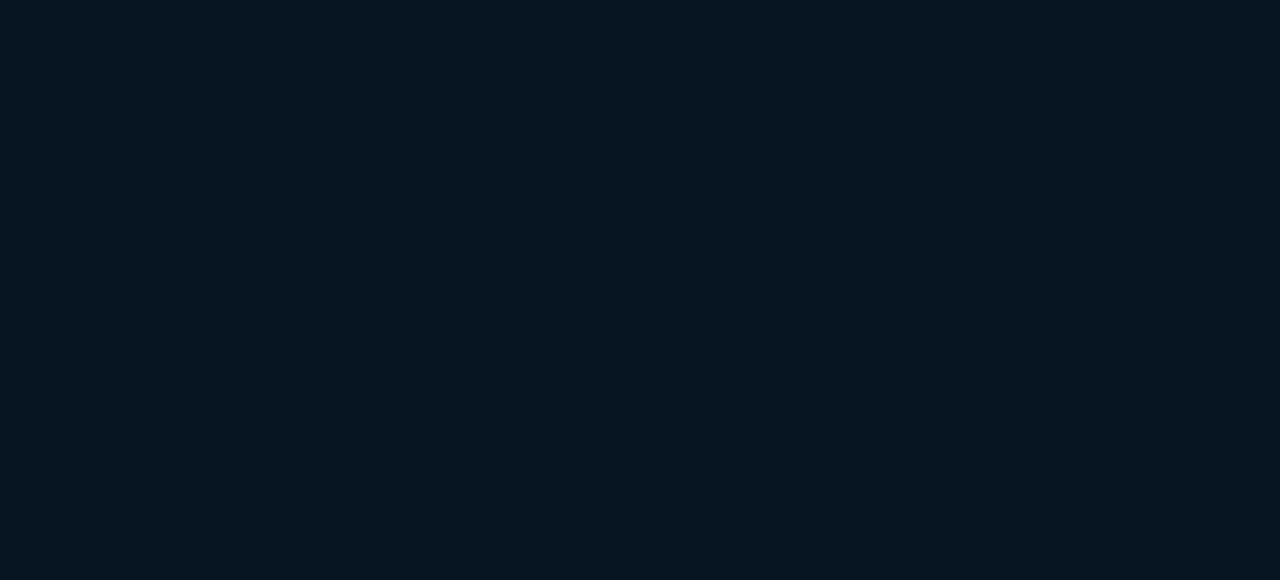
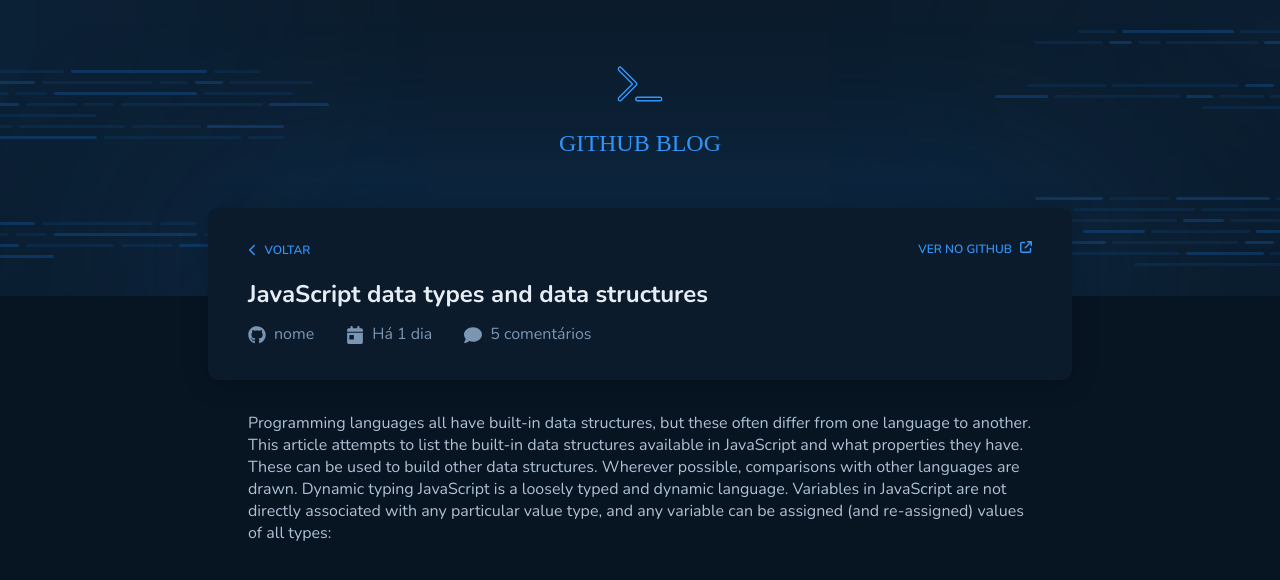
Before and after one commit to CiceroRMG/GitHub-Blog-React, a React (Vite) app: page /post in a window 1280 px wide. Before the commit this address had no page. Shown: the top 580 px of the page. Built offline with nearby package versions, Linux system fonts and the light colour scheme; a web font is replaced by a local one.

Commit message:
feat: cria toda estilização da pagina de post

```diff
--- a/package.json
+++ b/package.json
@@ -16,6 +16,7 @@
     "@fortawesome/free-solid-svg-icons": "^6.7.1",
     "@fortawesome/react-fontawesome": "^0.2.2",
     "@hookform/resolvers": "^3.9.1",
+    "axios": "^1.7.9",
     "phosphor-react": "^1.4.1",
     "react": "^18.3.1",
     "react-dom": "^18.3.1",
--- a/src/Router.tsx
+++ b/src/Router.tsx
@@ -1,12 +1,14 @@
 import { Route, Routes } from 'react-router-dom'
 import { Home } from './pages/Home'
 import { DefaultLayout } from './layouts/DefaultLayout'
+import { Post } from './pages/Post'
 
 export function Router() {
   return (
     <Routes>
       <Route path="/" element={<DefaultLayout />}>
         <Route path="/" element={<Home />} />
+        <Route path="/post" element={<Post />} />
       </Route>
     </Routes>
   )
--- /dev/null
+++ b/src/lib/axios.ts
@@ -0,0 +1,5 @@
+import axios from 'axios'
+
+export const api = axios.create({
+  baseURL: 'https://api.github.com',
+})
--- a/src/pages/Home/components/PostCard/styles.ts
+++ b/src/pages/Home/components/PostCard/styles.ts
@@ -44,6 +44,6 @@
   &:hover {
     border: 2px solid ${(props) => props.theme['base-label']};
     cursor: pointer;
-    transform: scale(1.03);
+    transform: scale(1.02);
   }
 `
--- /dev/null
+++ b/src/pages/Post/index.tsx
@@ -0,0 +1,66 @@
+import { faGithub } from '@fortawesome/free-brands-svg-icons'
+import {
+  faArrowUpRightFromSquare,
+  faCalendarDay,
+  faChevronLeft,
+  faComment,
+} from '@fortawesome/free-solid-svg-icons'
+import { FontAwesomeIcon } from '@fortawesome/react-fontawesome'
+import {
+  HeadContent,
+  PostContainer,
+  PostDescriptionContainer,
+  PostInfoContainer,
+  TagsPostInfos,
+  TitleAndTagsContent,
+} from './styles'
+import { NavLink } from 'react-router-dom'
+
+export function Post() {
+  return (
+    <PostContainer>
+      <PostInfoContainer>
+        <HeadContent>
+          <NavLink to={'/'} className="backBtn">
+            <FontAwesomeIcon icon={faChevronLeft} />
+            <span>Voltar</span>
+          </NavLink>
+          <a href="" className="linkToGithub">
+            <span>Ver no github </span>
+            <FontAwesomeIcon icon={faArrowUpRightFromSquare} />
+          </a>
+        </HeadContent>
+        <TitleAndTagsContent>
+          <h1>JavaScript data types and data structures</h1>
+          <TagsPostInfos>
+            <div className="tagContent">
+              <FontAwesomeIcon icon={faGithub} />
+              <span>nome</span>
+            </div>
+            <div className="tagContent">
+              <FontAwesomeIcon icon={faCalendarDay} />
+              <span>Há 1 dia</span>
+            </div>
+            <div className="tagContent">
+              <FontAwesomeIcon icon={faComment} />
+              <span>5 comentários</span>
+            </div>
+          </TagsPostInfos>
+        </TitleAndTagsContent>
+      </PostInfoContainer>
+      <PostDescriptionContainer>
+        <section>
+          Programming languages all have built-in data structures, but these
+          often differ from one language to another. This article attempts to
+          list the built-in data structures available in JavaScript and what
+          properties they have. These can be used to build other data
+          structures. Wherever possible, comparisons with other languages are
+          drawn. Dynamic typing JavaScript is a loosely typed and dynamic
+          language. Variables in JavaScript are not directly associated with any
+          particular value type, and any variable can be assigned (and
+          re-assigned) values of all types:
+        </section>
+      </PostDescriptionContainer>
+    </PostContainer>
+  )
+}
--- /dev/null
+++ b/src/pages/Post/styles.ts
@@ -0,0 +1,134 @@
+import styled from 'styled-components'
+
+export const PostContainer = styled.div`
+  display: flex;
+  flex-direction: column;
+`
+
+export const PostInfoContainer = styled.div`
+  width: 100%;
+  background: ${(props) => props.theme['base-profile']};
+  border-radius: 0.625rem;
+  box-shadow: 0px 2px 28px 0px rgba(0, 0, 0, 0.2);
+  padding: 2rem 2.5rem;
+
+  display: flex;
+  flex-direction: column;
+  gap: 1.25rem;
+
+  margin-top: -5.5rem;
+`
+
+export const HeadContent = styled.div`
+  display: flex;
+  justify-content: space-between;
+  width: 100%;
+
+  .backBtn {
+    color: ${(props) => props.theme.blue};
+    font-size: 0.75rem;
+    font-weight: 600;
+    line-height: 100%;
+    text-transform: uppercase;
+    background-color: transparent;
+    border: 1px solid transparent;
+    cursor: pointer;
+    text-decoration: none;
+    position: relative;
+
+    display: flex;
+    align-items: center;
+    gap: 0.5rem;
+
+    transition: transform 0.15s;
+
+    &::before {
+      content: '';
+      position: absolute;
+      top: -10px;
+      bottom: -10px;
+      left: -10px;
+      right: -10px;
+    }
+  }
+
+  .backBtn:hover {
+    transform: translateY(-5px);
+  }
+
+  .linkToGithub {
+    position: relative;
+    text-decoration: none;
+    color: ${(props) => props.theme.blue};
+    font-size: 0.75rem;
+    font-weight: 600;
+    line-height: 160%;
+    text-transform: uppercase;
+
+    display: flex;
+    align-items: baseline;
+    gap: 0.5rem;
+  }
+
+  .linkToGithub::after {
+    content: '';
+    position: absolute;
+    width: 0;
+    height: 2px;
+    bottom: -2px;
+    left: 50%;
+    background-color: currentColor;
+    transition:
+      width 0.3s ease,
+      left 0.3s ease;
+  }
+
+  .linkToGithub:hover::after {
+    width: 100%;
+    left: 0;
+  }
+`
+
+export const TitleAndTagsContent = styled.div`
+  display: flex;
+  flex-direction: column;
+  gap: 0.75rem;
+
+  h1 {
+    color: ${(props) => props.theme['base-title']};
+
+    font-size: 1.5rem;
+    font-style: normal;
+    font-weight: 700;
+    line-height: 130%;
+  }
+`
+
+export const TagsPostInfos = styled.div`
+  display: flex;
+  gap: 2rem;
+  justify-content: flex-start;
+  align-items: center;
+
+  .tagContent {
+    display: flex;
+    gap: 0.5rem;
+    align-items: center;
+    color: ${(props) => props.theme['base-span']};
+
+    svg {
+      width: 18px;
+      height: 18px;
+    }
+
+    span {
+      line-height: 160%;
+    }
+  }
+`
+
+export const PostDescriptionContainer = styled.div`
+  display: flex;
+  flex-direction: column;
+  padding: 2rem 2.5rem;
+`
```
Also changed, not shown: 2 other files (tests, documents, lock files or other folders).
